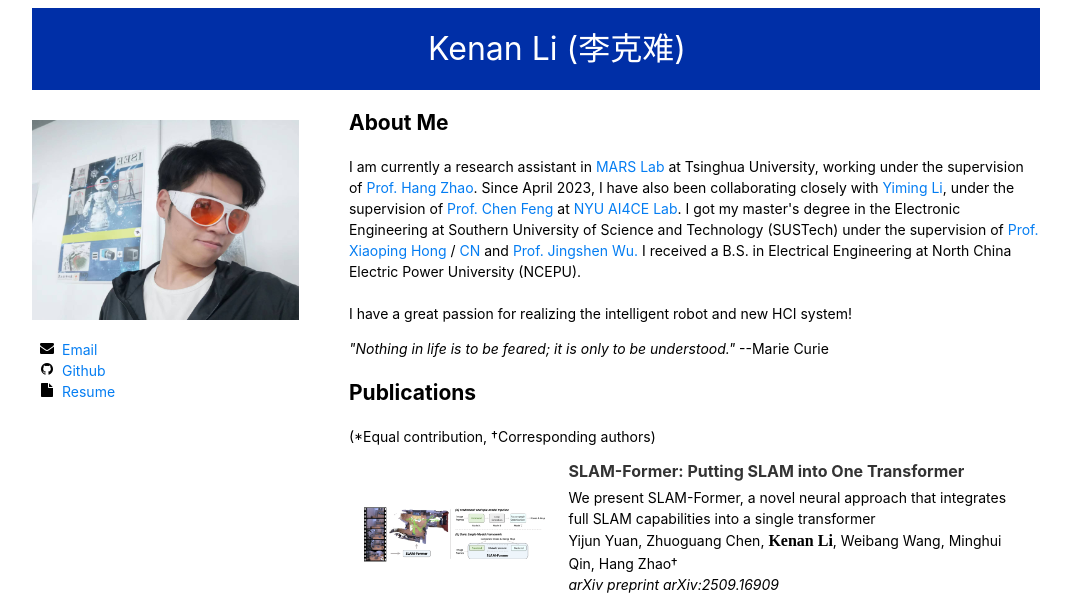
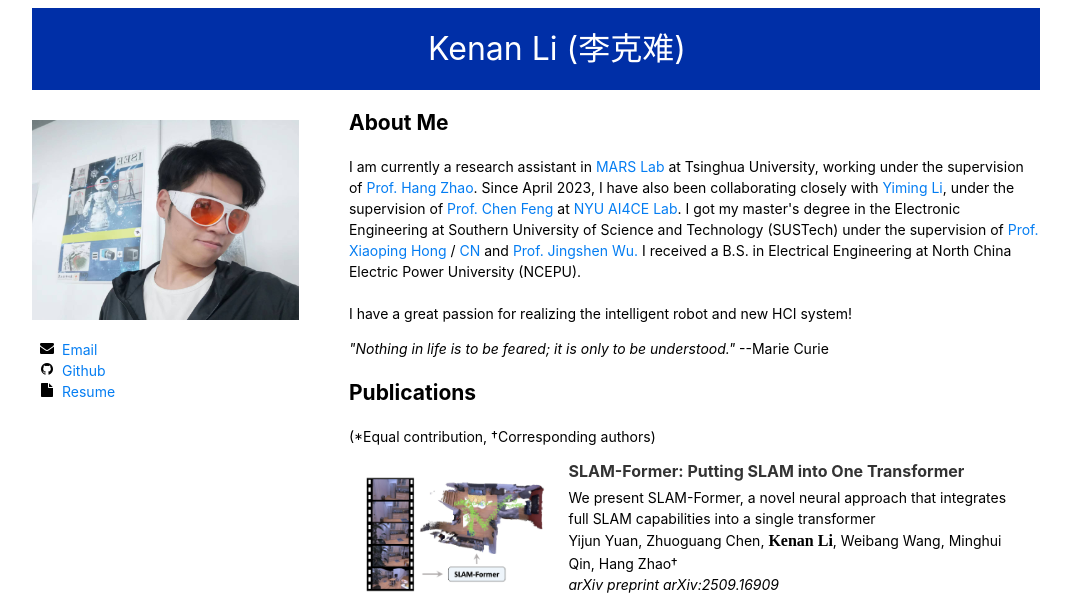
Before and after one commit to ConnorKevin/ConnorKevin.github.io, a Jekyll site: the page index.html, which Jekyll copies as it is, in a window 1280 px wide. Shown: the top 598 px of the page, without its empty margins (104-1175 px from the left). Built offline with Jekyll 4.4.1, drawn with Linux system fonts in a browser that asks for light colours.

Commit message:
Update index.html

```diff
--- a/index.html
+++ b/index.html
@@ -146,7 +146,7 @@
                  <table width="100%" border="0" align="top" cellpadding="10">
 			<tr>
 			<td width="30%" valign="center">
-			<img src="files/SLAMFormer.png" alt="" width="100%" class="border">
+			<img src="files/SLAMFormerS.png" alt="" width="100%" class="border">
 			</td>
 			<td width="80%" valign="center">
 			<papertitle>SLAM-Former: Putting SLAM into One Transformer</papertitle>
```
